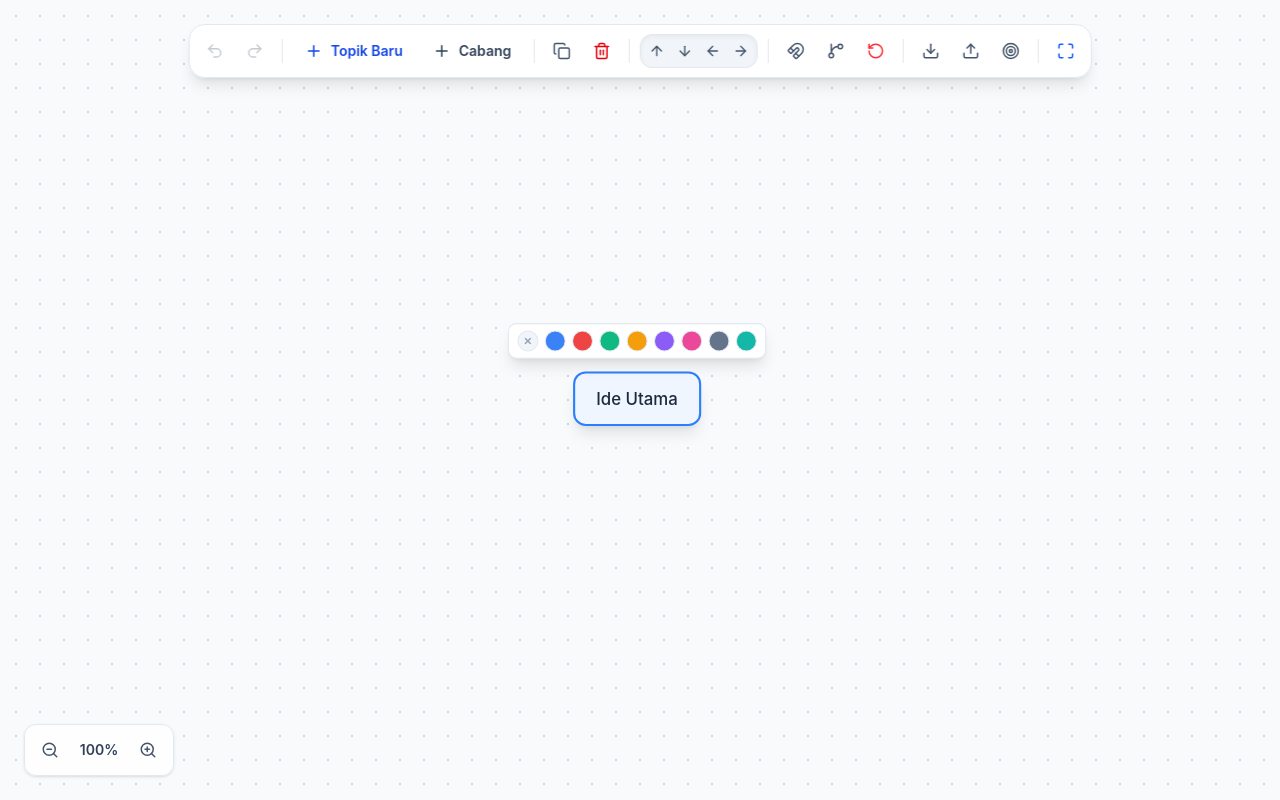
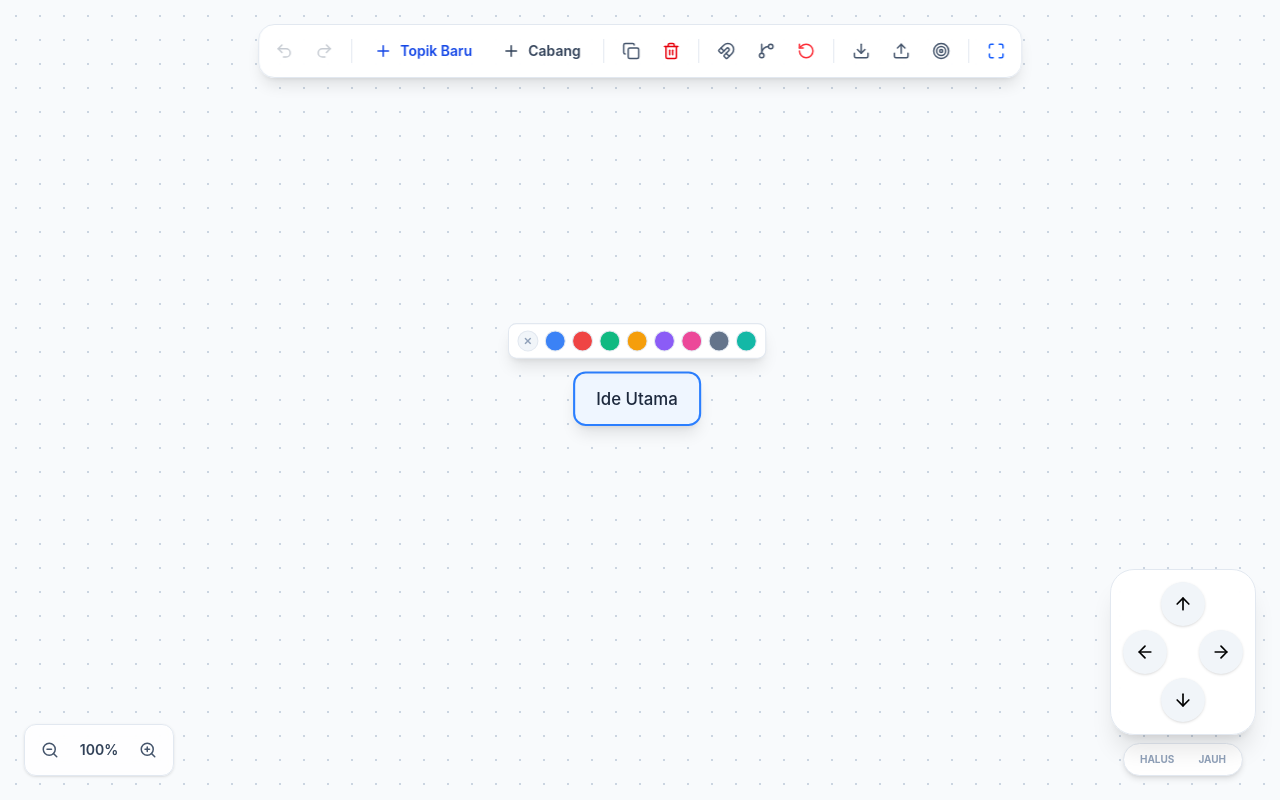
Before and after one commit to rvnd-sys16/aplikasi-mindmap, a React app: page / in a window 1280 px wide. Built offline with nearby package versions, Linux system fonts and the light colour scheme; the HTML template or start-up script is replaced by a standard one.

Commit message:
Update fmt.Println message from 'Hello' to 'Goodbye'

```diff
--- a/src/App.jsx
+++ b/src/App.jsx
@@ -9,6 +9,7 @@ export default function App() {
   const [selectedNodeId, setSelectedNodeId] = useState('root');
   const [editingNodeId, setEditingNodeId] = useState(null);
   const [draggingNodeId, setDraggingNodeId] = useState(null);
+  const [moveStep, setMoveStep] = useState(48);
   const [dragOffset, setDragOffset] = useState({ x: 0, y: 0 });
   const [message, setMessage] = useState('');
 
@@ -156,16 +157,14 @@ export default function App() {
       return;
     }
 
-    const step = 48;
-
     const newNodes = nodes.map(n => {
       if (n.id === selectedNodeId) {
         let newX = n.x;
         let newY = n.y;
-        if (direction === 'up') newY -= step;
-        if (direction === 'down') newY += step;
-        if (direction === 'left') newX -= step;
-        if (direction === 'right') newX += step;
+        if (direction === 'up') newY -= moveStep;
+        if (direction === 'down') newY += moveStep;
+        if (direction === 'left') newX -= moveStep;
+        if (direction === 'right') newX += moveStep;
 
         return { ...n, x: newX, y: newY };
       }
@@ -527,15 +526,6 @@ export default function App() {
 
           <div className="w-px h-6 bg-slate-200 mx-1"></div>
 
-          <div className="flex items-center gap-1 bg-slate-100 p-1 rounded-xl border border-slate-200 shadow-inner">
-            <button onClick={() => moveNodeManual('up')} title="Geser Atas" className="p-1 hover:bg-white hover:shadow-sm rounded-lg text-slate-600 transition-all"><ArrowUp size={16} /></button>
-            <button onClick={() => moveNodeManual('down')} title="Geser Bawah" className="p-1 hover:bg-white hover:shadow-sm rounded-lg text-slate-600 transition-all"><ArrowDown size={16} /></button>
-            <button onClick={() => moveNodeManual('left')} title="Geser Kiri" className="p-1 hover:bg-white hover:shadow-sm rounded-lg text-slate-600 transition-all"><ArrowLeft size={16} /></button>
-            <button onClick={() => moveNodeManual('right')} title="Geser Kanan" className="p-1 hover:bg-white hover:shadow-sm rounded-lg text-slate-600 transition-all"><ArrowRight size={16} /></button>
-          </div>
-
-          <div className="w-px h-6 bg-slate-200 mx-1"></div>
-
           <button onClick={() => setSnapToGrid(!snapToGrid)} title="Magnet Posisi" className={`p-2 rounded-xl transition-colors ${snapToGrid ? 'bg-blue-100 text-blue-700 shadow-inner' : 'hover:bg-slate-100 text-slate-600'}`}>
             <Magnet size={18} />
           </button>
@@ -585,6 +575,42 @@ export default function App() {
           <button onClick={() => handleZoom('in')} className="p-2 hover:bg-slate-100 rounded-lg text-slate-600 transition-colors">
             <ZoomIn size={18} />
           </button>
+        </div>
+      )}
+
+      {selectedNodeId && !isFocusMode && (
+        <div className="absolute bottom-6 right-6 z-50 flex flex-col items-center gap-2 animate-in slide-in-from-bottom-5">
+          <div className="bg-white/90 backdrop-blur-md p-3 rounded-3xl shadow-xl border border-slate-200 flex flex-col items-center gap-1">
+            <button onClick={() => moveNodeManual('up')} className="p-3 bg-slate-100 rounded-full active:bg-blue-500 active:text-white shadow-sm transition-colors">
+              <ArrowUp size={20} />
+            </button>
+            <div className="flex gap-8">
+              <button onClick={() => moveNodeManual('left')} className="p-3 bg-slate-100 rounded-full active:bg-blue-500 active:text-white shadow-sm transition-colors">
+                <ArrowLeft size={20} />
+              </button>
+              <button onClick={() => moveNodeManual('right')} className="p-3 bg-slate-100 rounded-full active:bg-blue-500 active:text-white shadow-sm transition-colors">
+                <ArrowRight size={20} />
+              </button>
+            </div>
+            <button onClick={() => moveNodeManual('down')} className="p-3 bg-slate-100 rounded-full active:bg-blue-500 active:text-white shadow-sm transition-colors">
+              <ArrowDown size={20} />
+            </button>
+          </div>
+
+          <div className="flex bg-white rounded-full p-1 shadow-md border border-slate-200 overflow-hidden">
+            <button
+              onClick={() => setMoveStep(24)}
+              className={`px-3 py-1 text-[10px] font-bold rounded-full transition-all ${moveStep === 24 ? 'bg-blue-500 text-white' : 'text-slate-400 hover:bg-slate-50'}`}
+            >
+              HALUS
+            </button>
+            <button
+              onClick={() => setMoveStep(96)}
+              className={`px-3 py-1 text-[10px] font-bold rounded-full transition-all ${moveStep === 96 ? 'bg-blue-500 text-white' : 'text-slate-400 hover:bg-slate-50'}`}
+            >
+              JAUH
+            </button>
+          </div>
         </div>
       )}
 
```
